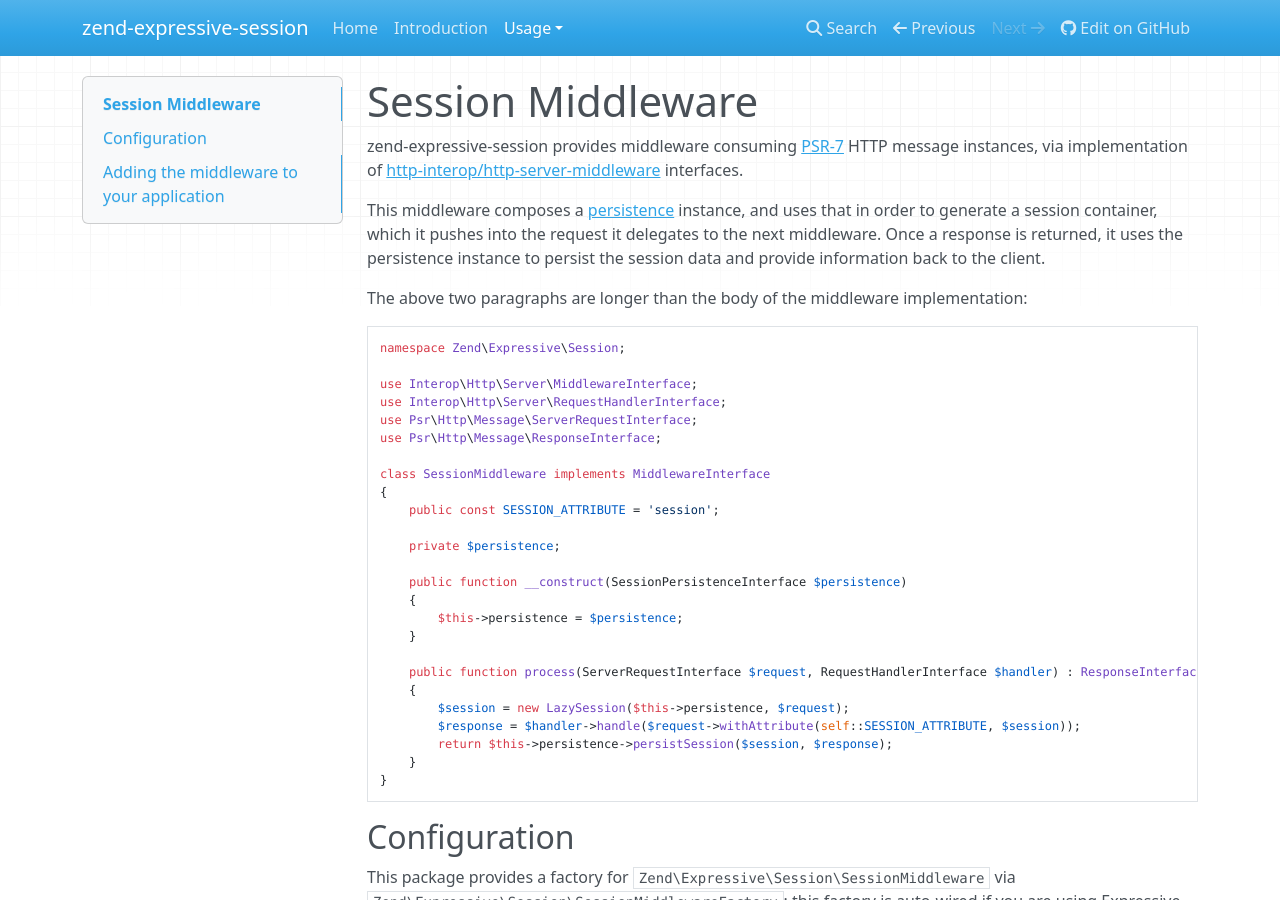
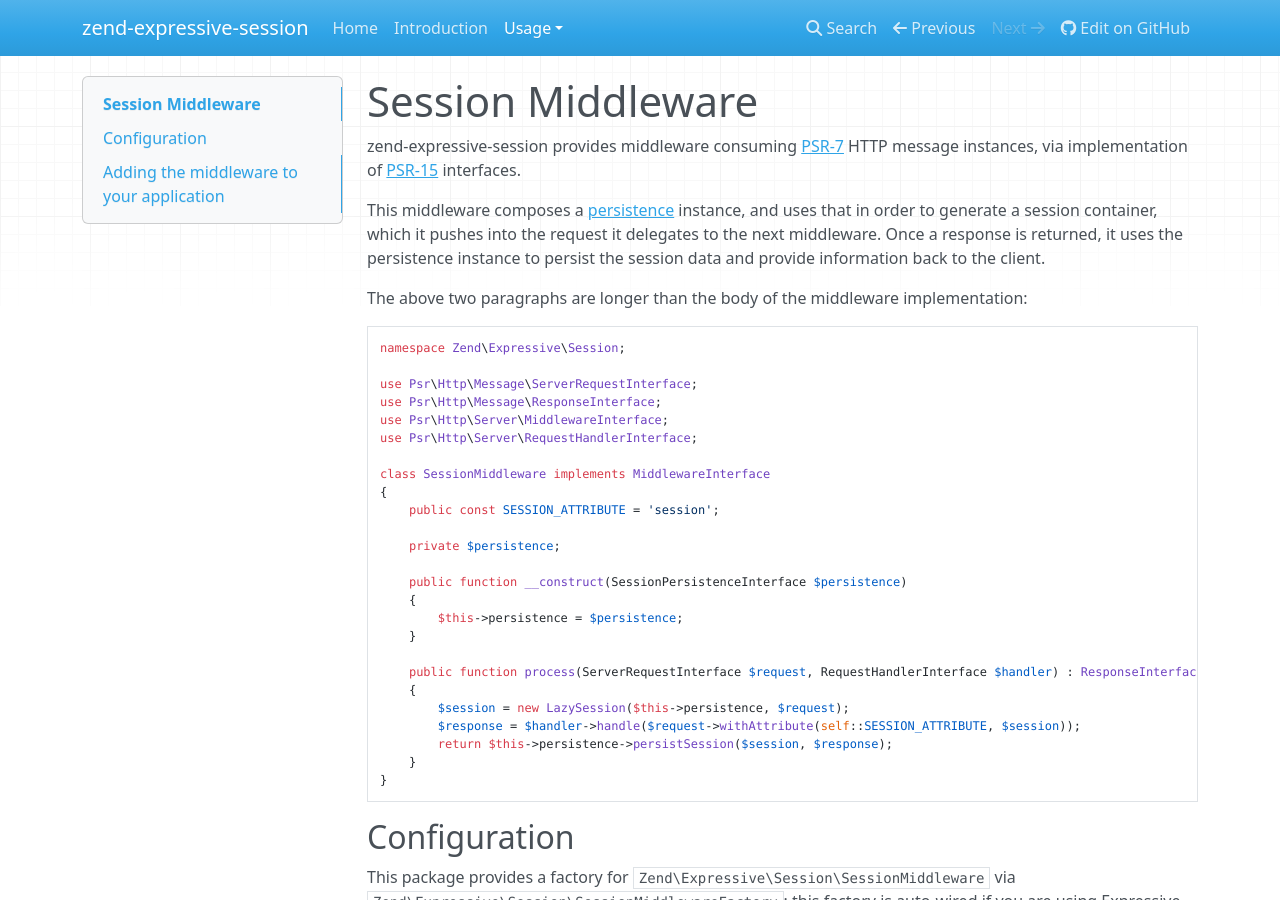
Before and after one commit to zendframework/zend-expressive-session, an MkDocs documentation site: the page built from docs/book/middleware.md, in a window 1280 px wide and 900 px high. Built offline with MkDocs 1.6.1, drawn with Linux system fonts in a browser that asks for light colours; nearby versions of some CDN libraries; old or Windows-style settings are respelled for this version of MkDocs.

Commit message:
Updated to final PSR-15

````diff
--- a/composer.json
+++ b/composer.json
@@ -21,11 +21,11 @@
     },
     "require": {
         "php": "^7.1",
-        "http-interop/http-server-middleware": "^1.0.1",
-        "psr/container": "^1.0"
+        "psr/container": "^1.0",
+        "psr/http-server-middleware": "^1.0"
     },
     "require-dev": {
-        "phpunit/phpunit": "^6.4.3",
+        "phpunit/phpunit": "^6.5.5",
         "zendframework/zend-coding-standard": "~1.0.0"
     },
     "conflict": {
--- a/docs/book/middleware.md
+++ b/docs/book/middleware.md
@@ -2,7 +2,7 @@
 
 zend-expressive-session provides middleware consuming
 [PSR-7](http://www.php-fig.org/psr/psr-7/) HTTP message instances, via
-implementation of [http-interop/http-server-middleware](https://github.com/http-interop/http-server-middleware)
+implementation of [PSR-15](https://github.com/php-fig/fig-standards/blob/master/accepted/PSR-15-request-handlers.md)
 interfaces.
 
 This middleware composes a [persistence](persistence.md) instance, and uses that
@@ -17,10 +17,10 @@ implementation:
 ```php
 namespace Zend\Expressive\Session;
 
-use Interop\Http\Server\MiddlewareInterface;
-use Interop\Http\Server\RequestHandlerInterface;
 use Psr\Http\Message\ServerRequestInterface;
 use Psr\Http\Message\ResponseInterface;
+use Psr\Http\Server\MiddlewareInterface;
+use Psr\Http\Server\RequestHandlerInterface;
 
 class SessionMiddleware implements MiddlewareInterface
 {
````
Also changed, not shown: 3 other files.
